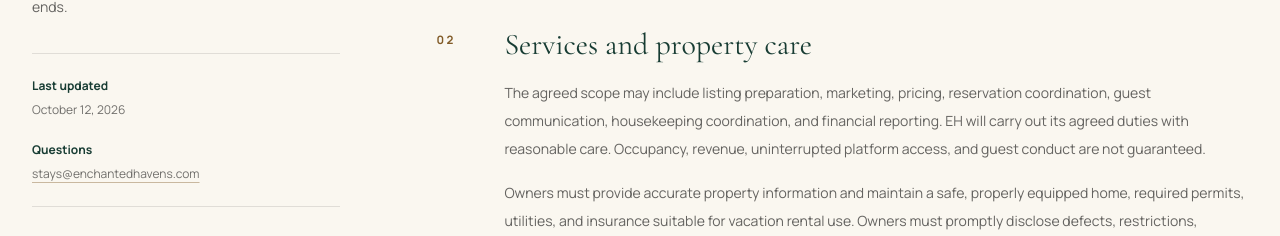
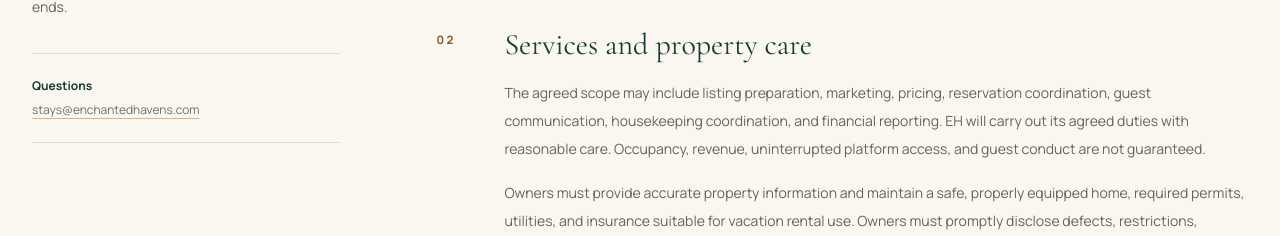
Before and after one commit to richardchen723/enchanted-havens, a Next.js app: page /owner-policy in a window 1280 px wide. Shown: the part 547-783 px from the top of the page. Built offline with nearby package versions, Linux system fonts and the light colour scheme; no server answers.

Commit message:
Remove last-updated date from owner policy

```diff
--- a/app/owner-policy/page.tsx
+++ b/app/owner-policy/page.tsx
@@ -14,7 +14,6 @@ export default function OwnerPolicyPage() {
       eyebrow="For Property Owners"
       title="Property Owner Policy"
       introduction="Our framework for working with property owners, caring for guest commitments, and arranging a clear handover when management ends."
-      lastUpdated="October 12, 2026"
       contactEmail={BRAND_CONTACT_EMAIL}
       sections={[
         {
--- a/components/legal-page.tsx
+++ b/components/legal-page.tsx
@@ -1,6 +1,6 @@
 type LegalSection = { title: string; body: string[] }
 
-export function LegalPage({ eyebrow, title, introduction, lastUpdated, contactEmail, sections }: { eyebrow: string; title: string; introduction: string; lastUpdated: string; contactEmail: string; sections: LegalSection[] }) {
+export function LegalPage({ eyebrow, title, introduction, lastUpdated, contactEmail, sections }: { eyebrow: string; title: string; introduction: string; lastUpdated?: string; contactEmail: string; sections: LegalSection[] }) {
   return (
     <section className="bg-[#faf7f0] py-20 lg:py-28">
       <article className="container-shell grid gap-12 lg:grid-cols-[0.38fr_1fr] lg:gap-24">
@@ -9,8 +9,8 @@ export function LegalPage({ eyebrow, title, introduction, lastUpdated, contactEm
           <h1 className="mt-4 font-display text-6xl leading-[0.9] text-[#173c33] sm:text-7xl">{title}</h1>
           <p className="mt-7 text-sm leading-7 text-black/60">{introduction}</p>
           <div className="mt-8 border-y border-black/10 py-5 text-xs leading-6 text-black/55">
-            <p><strong className="text-[#173c33]">Last updated</strong><br />{lastUpdated}</p>
-            <p className="mt-4"><strong className="text-[#173c33]">Questions</strong><br /><a className="underline decoration-[#805a27]/40 underline-offset-4 transition hover:text-[#173c33]" href={`mailto:${contactEmail}`}>{contactEmail}</a></p>
+            {lastUpdated ? <p><strong className="text-[#173c33]">Last updated</strong><br />{lastUpdated}</p> : null}
+            <p className={lastUpdated ? "mt-4" : undefined}><strong className="text-[#173c33]">Questions</strong><br /><a className="underline decoration-[#805a27]/40 underline-offset-4 transition hover:text-[#173c33]" href={`mailto:${contactEmail}`}>{contactEmail}</a></p>
           </div>
         </header>
         <div className="border-t border-black/10">
```
